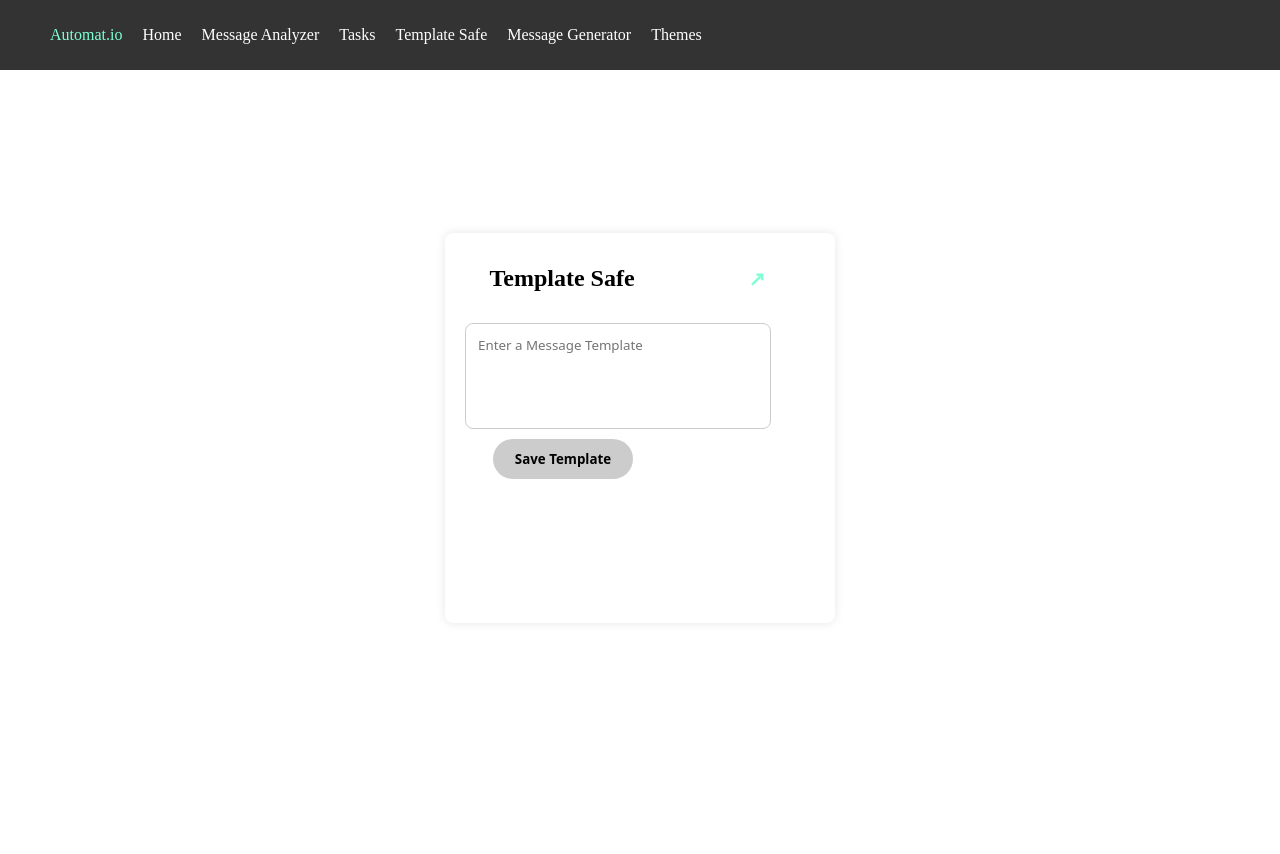
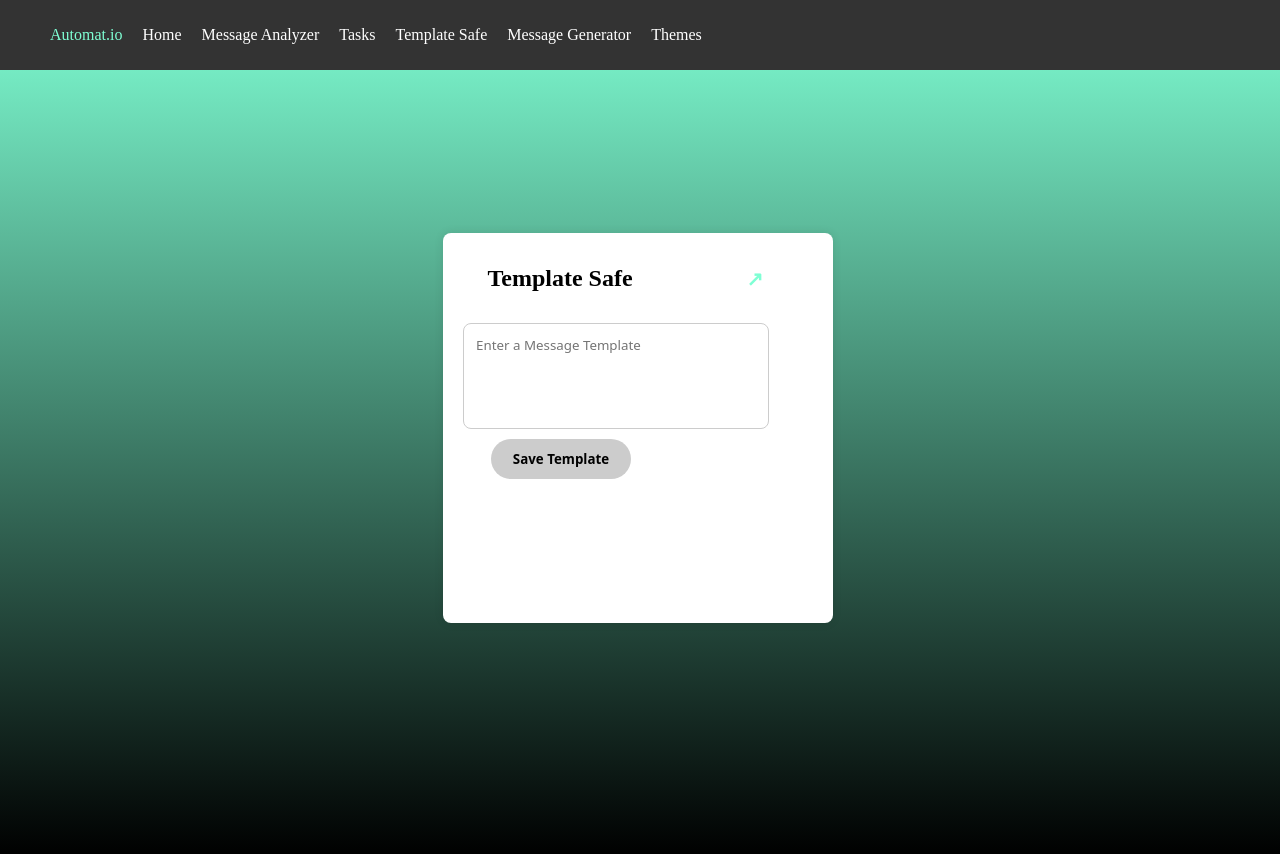
Before and after one commit to jadenkuriakose/Automat.io, a React (Vite) app in the folder app/: page /save in a window 1280 px wide. Built offline with nearby package versions, Linux system fonts and the light colour scheme.

Commit message:
Added new background theme but may add optioning

```diff
--- a/app/src/components/Navbar.module.css
+++ b/app/src/components/Navbar.module.css
@@ -5,6 +5,7 @@
     position: fixed;
     top: 0px;
     left: 0;
+    z-index:2;
 }
 
 .nav ul {
--- a/app/src/pages/Save.jsx
+++ b/app/src/pages/Save.jsx
@@ -27,6 +27,7 @@ const Save = () => {
     };
 
     return (
+    <div className = {styles.background}>
         <div className={styles.pageContainer}>
             <div className={`${styles.templateContainer} ${isExpanded ? styles.expanded : ''}`}>
                 <div className={styles.contentWrapper}>
@@ -85,6 +86,7 @@ const Save = () => {
                     </div>
                 </div>
             </div>
+            </div>
         </div>
     );
 };
--- a/app/src/pages/Save.module.css
+++ b/app/src/pages/Save.module.css
@@ -1,3 +1,12 @@
+body{
+    background: linear-gradient(var(--primary-color), black);
+    color: white;
+    min-height: 100vh;
+    width: 100%;
+    position: relative;
+    left: -10px;
+}
+
 .pageContainer {
     display: flex;
     justify-content: center;
@@ -11,16 +20,16 @@
     box-shadow: 0 0 10px rgba(0, 0, 0, 0.1);
     border-radius: 8px;
     transition: all 0.3s ease;
-    width: 350px; /* Increased width */
-    height: 350px; /* Increased height */
-    padding: 20px; /* Keep padding */
+    width: 350px;
+    height: 350px;
+    padding: 20px;
     display: flex;
-    flex-direction: column; /* Ensure the layout is vertical */
+    flex-direction: column;
 }
 
 .contentWrapper.expanded {
-    width: 700px; /* Increased width when expanded */
-    height: 600px; /* Increased height when expanded */
+    width: 700px;
+    height: 600px;
 }
 
 .header {
@@ -38,6 +47,7 @@
     font-size: 24px;
     transition: font-size 0.3s ease;
     flex-grow: 1;
+    color: black;
 }
 
 .expandButton {
--- a/app/src/pages/Theme.jsx
+++ b/app/src/pages/Theme.jsx
@@ -39,6 +39,7 @@ const Theme = () => {
   };
 
   return (
+   <div className = {styles.background}>
     <div className={styles.themeContainer}>
       <div className={styles.themeHeader}>
         <h1 className={styles.title}>Theme Configuration</h1>
@@ -69,7 +70,8 @@ const Theme = () => {
           </div>
         </div>
       </div>
-    </div>
+      </div>
+      </div>
   );
 };
 
--- a/app/src/pages/Theme.module.css
+++ b/app/src/pages/Theme.module.css
@@ -1,10 +1,21 @@
+.background {
+  background: linear-gradient(var(--primary-color), black);
+  color: black;
+  min-height: 100vh;
+  width: 100%;
+  position: relative;
+  left: -10px;
+}
+
 .themeContainer {
     padding: 2rem;
     max-width: 800px;
     margin: 0 auto;
-    background-color: #ffffff;
     border-radius: 12px;
     box-shadow: 0 2px 8px rgba(0, 0, 0, 0.1);
+    color: inherit;
+    background: white;
+    z-index: -3;
   }
 
   .themeHeader {
--- a/app/src/pages/index.css
+++ b/app/src/pages/index.css
@@ -1,4 +1,5 @@
 :root {
     --primary-color: aquamarine;
     --secondary-color: #4ab8a3;
+    --text-color: black;
 }
```
